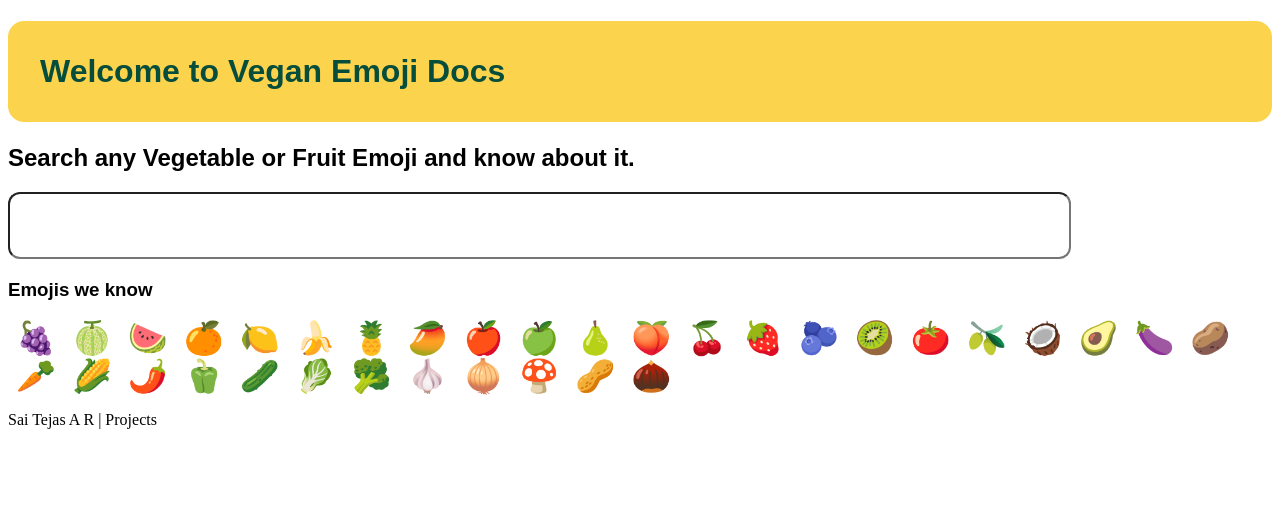
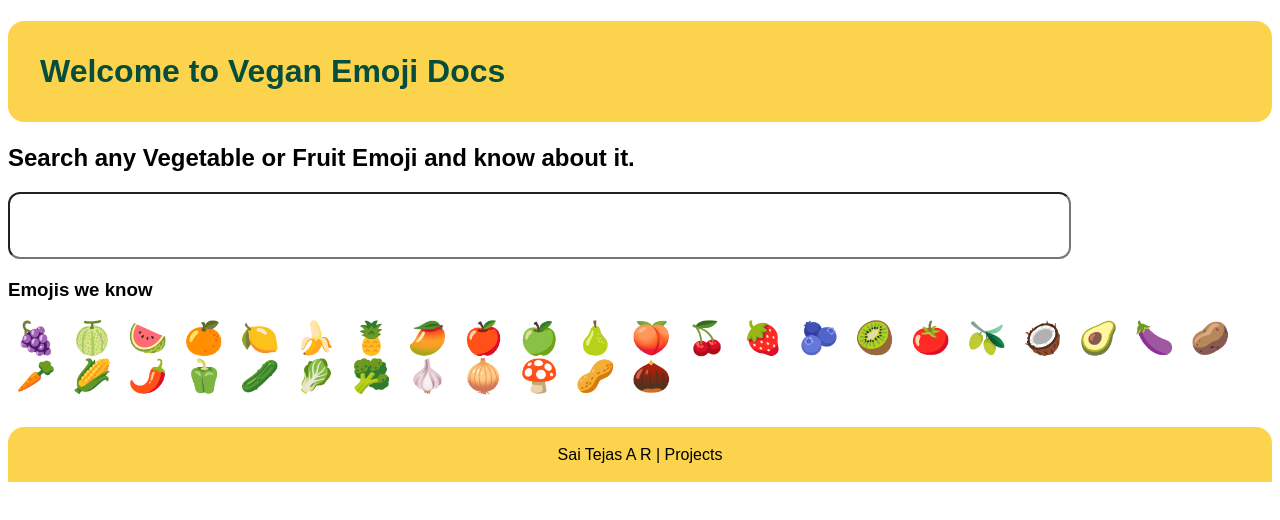
Before and after one commit to Saitejas21/emoji-docs, a React (Create React App) app: page / in a window 1280 px wide. Shown: the top 520 px of the page. Built offline with nearby package versions, Linux system fonts and the light colour scheme.

Commit message:
update: added footer

```diff
--- a/src/App.js
+++ b/src/App.js
@@ -36,7 +36,7 @@ var emojiDatabase = {
   "🍄": "Mushroom",
   "🥜": "Peanuts",
   "🌰": "Chestnut"
-};
+}; //add more emojis here to update database.
 
 var emojisWeKnow = Object.keys(emojiDatabase);
 
--- a/src/styles.css
+++ b/src/styles.css
@@ -19,3 +19,13 @@ h1 {
   margin-left: none;
   border-radius: 1rem;
 }
+
+footer {
+  text-align: center;
+  background-color: #fcd34d;
+  font-family: "Montserrat", sans-serif;
+  padding: 0.15rem;
+  margin-top: 2rem;
+  border-top-left-radius: 1rem;
+  border-top-right-radius: 1rem;
+}
```
